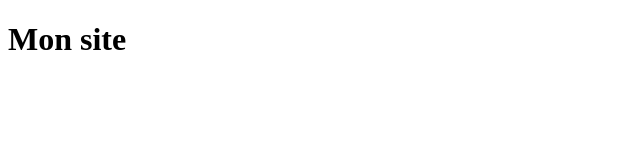
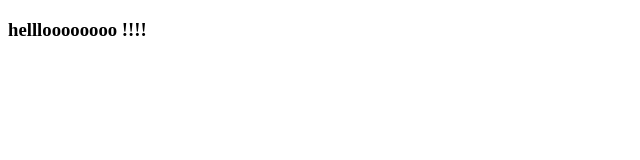
Before and after one commit to SophiaFrissou/hackeuse, a plain HTML site: page index.html in a window 1280 px wide. Shown: the whole page, without its empty margins (0-640 px from the left). Drawn offline with Linux system fonts and the light colour scheme.

Commit message:
ajout du H3

```diff
--- a/index.html
+++ b/index.html
@@ -7,7 +7,7 @@
 
 </head>
 <body>
-    <h1>Mon site</h1>
+    <h3>hellloooooooo !!!! </h3>
 
 </body>
 </html>
```
